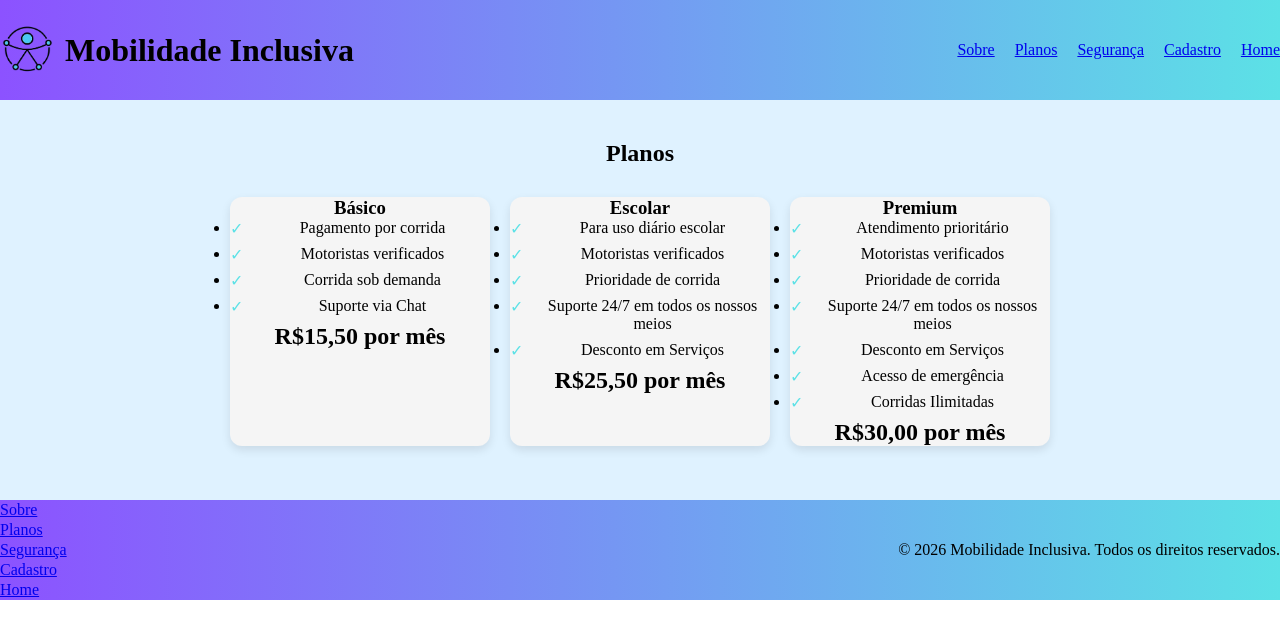
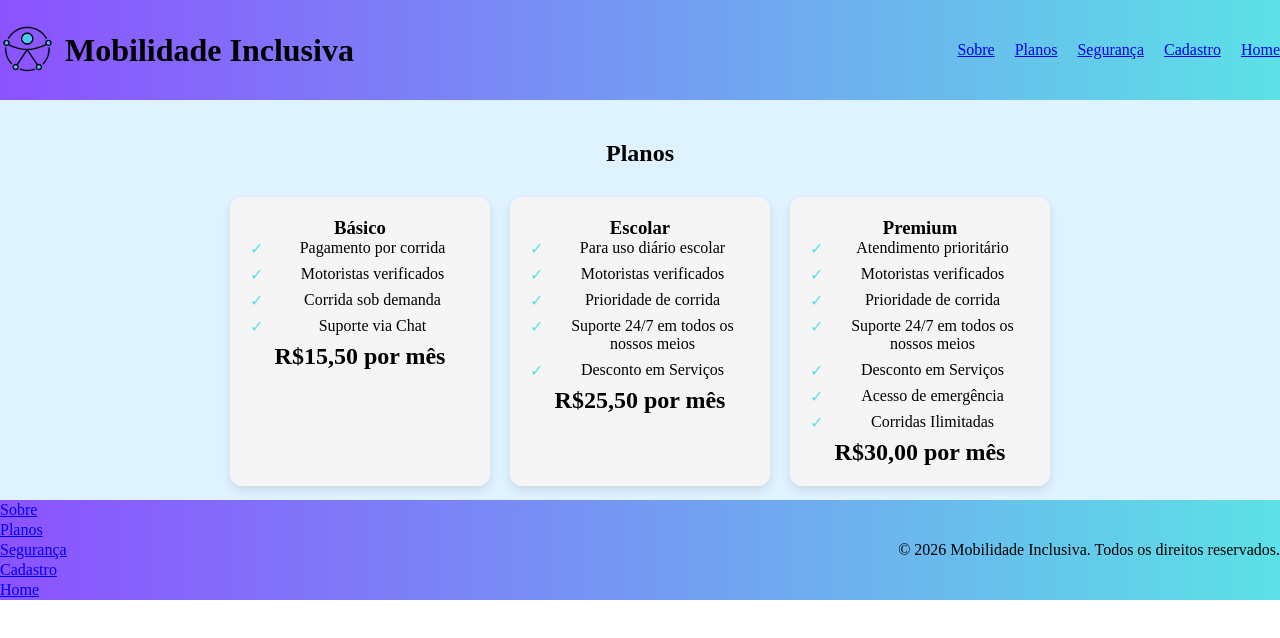
Before and after one commit to gabriellicabral/Projeto-de-desenvolvimento-Front-End, a React (Vite) app in the folder landingpage/: page /planos in a window 1280 px wide. Shown: the top 638 px of the page. Built offline with nearby package versions, Linux system fonts and the light colour scheme.

Commit message:
estilizando a ul

```diff
--- a/landingpage/src/index.css
+++ b/landingpage/src/index.css
@@ -107,10 +107,11 @@
   border-radius: 12px;
   width: 260px;
   box-shadow: 0 4px 10px rgba(0,0,0,0.1);
+}
+.cardplanos ul{
   list-style: none;
   padding: 0;
 }
-
 .cardplanos li{
    position: relative;
   padding-left: 25px;
@@ -119,7 +120,6 @@
 
 .cardplanos li::before {
   content: '✓';
-  list-style: none;
   position: absolute;
   left: 0;
   top: 0;
```
